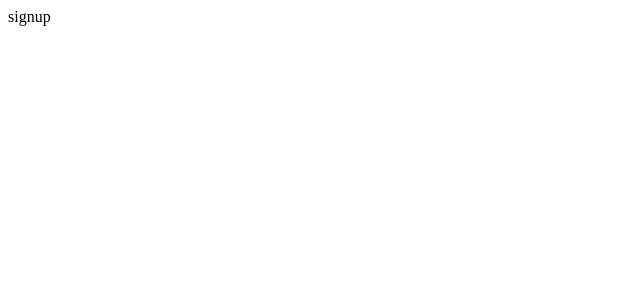
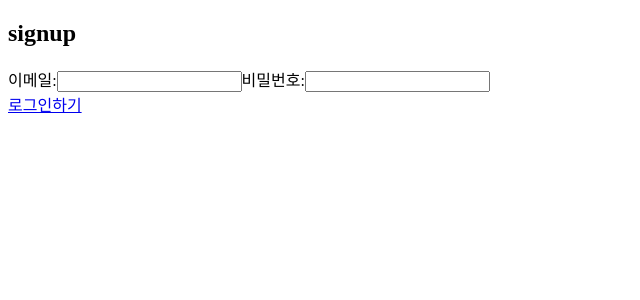
Before and after one commit to yoonjonglyu/rnotion, a React app in the folder packages/front/: page /SignUp in a window 1280 px wide. Shown: the top 300 px of the page, without its empty margins (0-640 px from the left). Built offline with nearby package versions, Linux system fonts and the light colour scheme.

Commit message:
feat(FEATURE): SIGNUP - BIND REGISTER FORM

```diff
--- a/packages/front/src/feature/signup/index.tsx
+++ b/packages/front/src/feature/signup/index.tsx
@@ -1,7 +1,16 @@
 import React from 'react';
+import { Link } from 'react-router-dom';
+
+import RegisterForm from './registerForm';
 
 const SignupFeature: React.FC = () => {
-  return <div>signup</div>;
+  return (
+    <article>
+      <h2>signup</h2>
+      <RegisterForm />
+      <Link to="signin">로그인하기</Link>
+    </article>
+  );
 };
 
 export default SignupFeature;
```
